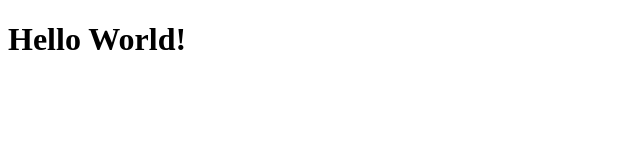
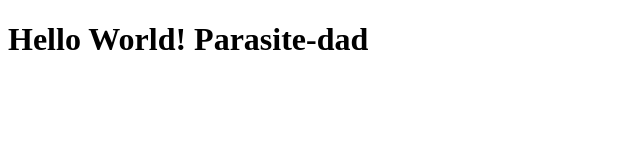
Before and after one commit to parasite-dad/hello-world, a website: page index.html in a window 1280 px wide. Shown: the whole page, without its empty margins (0-640 px from the left). Drawn offline with Linux system fonts and the light colour scheme.

Commit message:
test again

```diff
--- a/index.html
+++ b/index.html
@@ -6,6 +6,6 @@
     <title>Home</title>
   </head>
   <body>
-    <h1>Hello World!</h1>
+    <h1>Hello World! Parasite-dad</h1>
   </body>
 </html>
```
Also changed, not shown: README.md.
